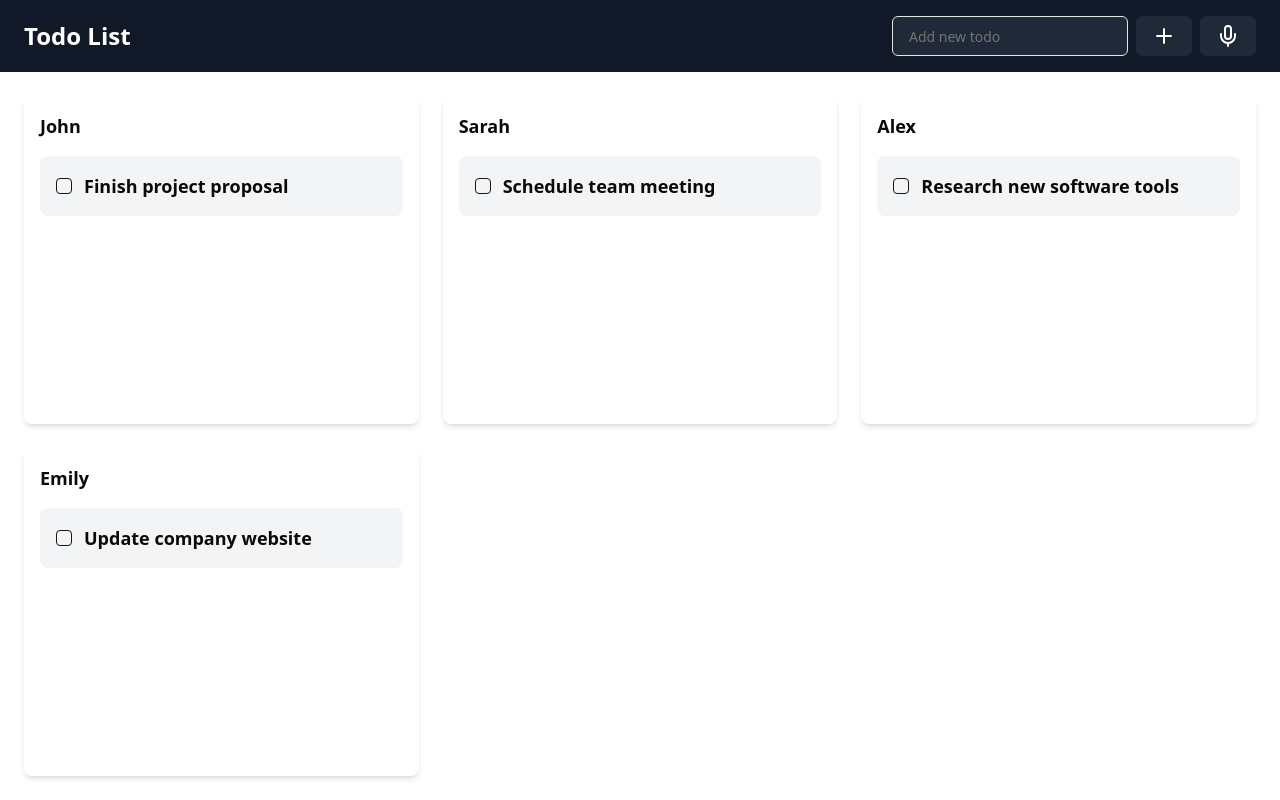
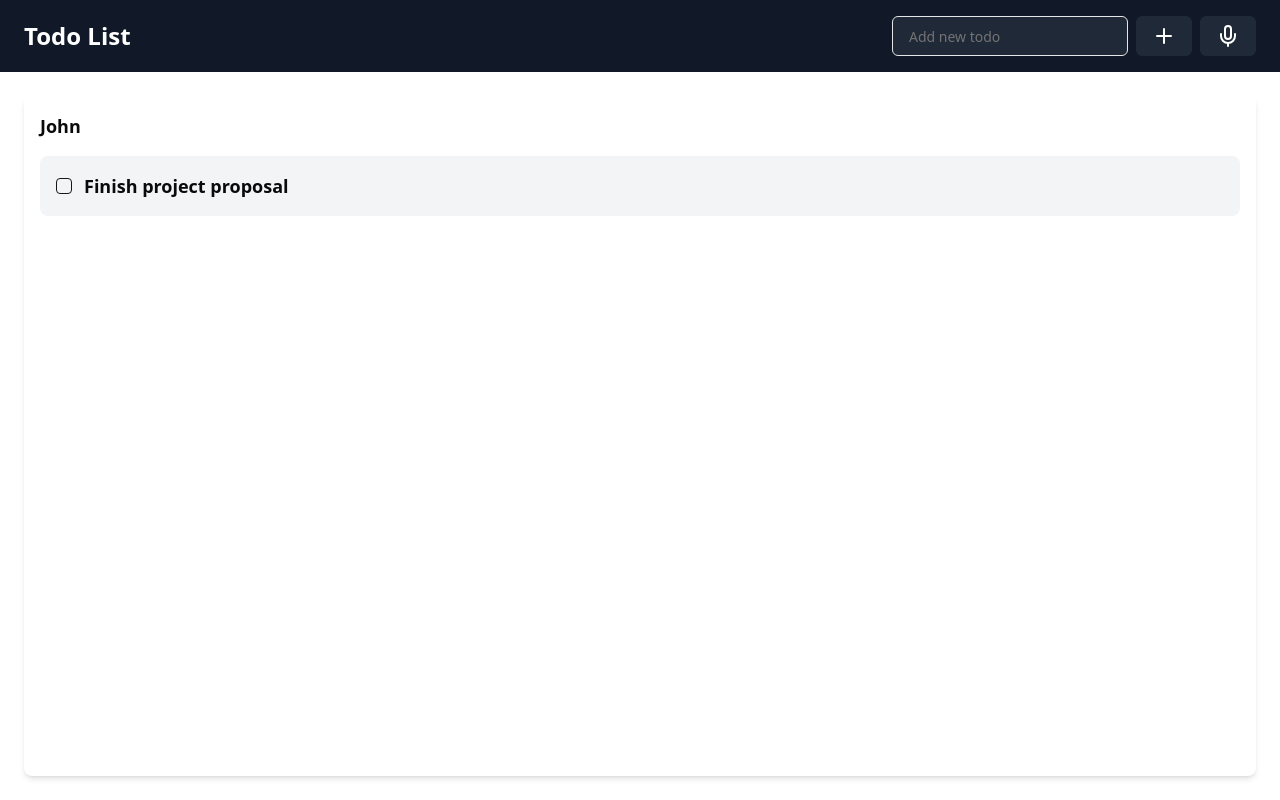
Before and after one commit to hrstkatomas/ai-todo, a React (Vite) app: page / in a window 1280 px wide. Built offline with nearby package versions, Linux system fonts and the light colour scheme.

Commit message:
redo store to have dispatch action ill be able to send actions into

```diff
--- a/src/store.ts
+++ b/src/store.ts
@@ -23,6 +23,8 @@ type State = {
 };
 
 type Action = {
+	dispatch: (args: ReducerActions) => void;
+
 	addTodoList: (name: string) => void;
 	addTodo: (todoListId: Id, title: string) => void;
 	completeTodo: (todoListId: Id, todoId: Id) => void;
@@ -42,51 +44,43 @@ const initialState: State = {
 				},
 			],
 		},
-		{
-			id: uuidv4(),
-			name: 'Sarah',
-			todos: [
-				{
-					id: uuidv4(),
-					title: 'Schedule team meeting',
-					completed: false,
-				},
-			],
-		},
-		{
-			id: uuidv4(),
-			name: 'Alex',
-			todos: [
-				{
-					id: uuidv4(),
-					title: 'Research new software tools',
-					completed: false,
-				},
-			],
-		},
-		{
-			id: uuidv4(),
-			name: 'Emily',
-			todos: [
-				{
-					id: uuidv4(),
-					title: 'Update company website',
-					completed: false,
-				},
-			],
-		},
 	],
 };
 
-export const useStore = create<State & Action>((set) => ({
-	...initialState,
+type ReducerActions =
+	| {
+			type: 'ADD_TODO_LIST';
+			name: string;
+	  }
+	| {
+			type: 'ADD_TODO';
+			todoListId: Id;
+			title: string;
+	  }
+	| {
+			type: 'COMPLETE_TODO';
+			todoListId: Id;
+			todoId: Id;
+	  }
+	| {
+			type: 'DRAG_DROP_TODO_REORDER';
+			todoListId: Id;
+			sourceIndex: number;
+			destinationIndex: number;
+	  };
 
-	addTodoList: (name) =>
-		set((state) => ({ ...state, todoLists: [...state.todoLists, { id: uuidv4(), name, todos: [] }] })),
+type Reducer = (state: State, action: ReducerActions) => State;
 
-	addTodo: (todoListId, title) =>
-		set((state) => {
-			const [startOfList, todoListToAlter, endOfList] = splitArrayByIdentifiable(state.todoLists, todoListId);
+const reducer: Reducer = (state, action) => {
+	switch (action.type) {
+		case 'ADD_TODO_LIST':
+			return { ...state, todoLists: [...state.todoLists, { id: uuidv4(), name: action.name, todos: [] }] };
+
+		case 'ADD_TODO': {
+			const [startOfList, todoListToAlter, endOfList] = splitArrayByIdentifiable(
+				state.todoLists,
+				action.todoListId,
+			);
 
 			const newMiddleTodoList: TodoList = {
 				...todoListToAlter,
@@ -95,22 +89,25 @@ export const useStore = create<State & Action>((set) => ({
 					{
 						id: uuidv4(),
 						completed: false,
-						title,
+						title: action.title,
 					},
 				],
 			};
 
 			return { ...state, todoLists: [...startOfList, newMiddleTodoList, ...endOfList] };
-		}),
+		}
 
-	completeTodo: (todoListId, todoId) => {
-		set((state) => {
+		case 'COMPLETE_TODO': {
+			{
 				const [startOfTodoList, todoListToAlter, endOfTodoList] = splitArrayByIdentifiable(
 					state.todoLists,
-				todoListId,
+					action.todoListId,
 				);
 
-			const [startOfTodos, todoToComplete, endOfTodos] = splitArrayByIdentifiable(todoListToAlter.todos, todoId);
+				const [startOfTodos, todoToComplete, endOfTodos] = splitArrayByIdentifiable(
+					todoListToAlter.todos,
+					action.todoId,
+				);
 
 				const newMiddleTodoList: TodoList = {
 					...todoListToAlter,
@@ -125,17 +122,19 @@ export const useStore = create<State & Action>((set) => ({
 				};
 
 				return { ...state, todoLists: [...startOfTodoList, newMiddleTodoList, ...endOfTodoList] };
-		});
-	},
+			}
+		}
 
-	dragDropTodoReorder: (todoListId, sourceIndex, destinationIndex) => {
-		set((state) => {
-			const [startOfList, todoListToAlter, endOfList] = splitArrayByIdentifiable(state.todoLists, todoListId);
+		case 'DRAG_DROP_TODO_REORDER': {
+			const [startOfList, todoListToAlter, endOfList] = splitArrayByIdentifiable(
+				state.todoLists,
+				action.todoListId,
+			);
 
 			// Mutations are yucky... but splice has convinient interface for this
 			const updatedTodos = [...todoListToAlter.todos];
-			const [removed] = updatedTodos.splice(sourceIndex, 1);
-			updatedTodos.splice(destinationIndex, 0, removed);
+			const [removed] = updatedTodos.splice(action.sourceIndex, 1);
+			updatedTodos.splice(action.destinationIndex, 0, removed);
 
 			const newMiddleTodoList: TodoList = {
 				...todoListToAlter,
@@ -143,6 +142,18 @@ export const useStore = create<State & Action>((set) => ({
 			};
 
 			return { ...state, todoLists: [...startOfList, newMiddleTodoList, ...endOfList] };
-		});
-	},
+		}
+	}
+};
+
+export const useStore = create<State & Action>((set, get) => ({
+	...initialState,
+
+	dispatch: (args: ReducerActions) => set((state) => reducer(state, args)),
+
+	addTodoList: (name) => get().dispatch({ type: 'ADD_TODO_LIST', name }),
+	addTodo: (todoListId, title) => get().dispatch({ type: 'ADD_TODO', todoListId, title }),
+	completeTodo: (todoListId, todoId) => get().dispatch({ type: 'COMPLETE_TODO', todoListId, todoId }),
+	dragDropTodoReorder: (todoListId, sourceIndex, destinationIndex) =>
+		get().dispatch({ type: 'DRAG_DROP_TODO_REORDER', todoListId, sourceIndex, destinationIndex }),
 }));
```
Lines whose indentation alone changed are shown as unchanged.
